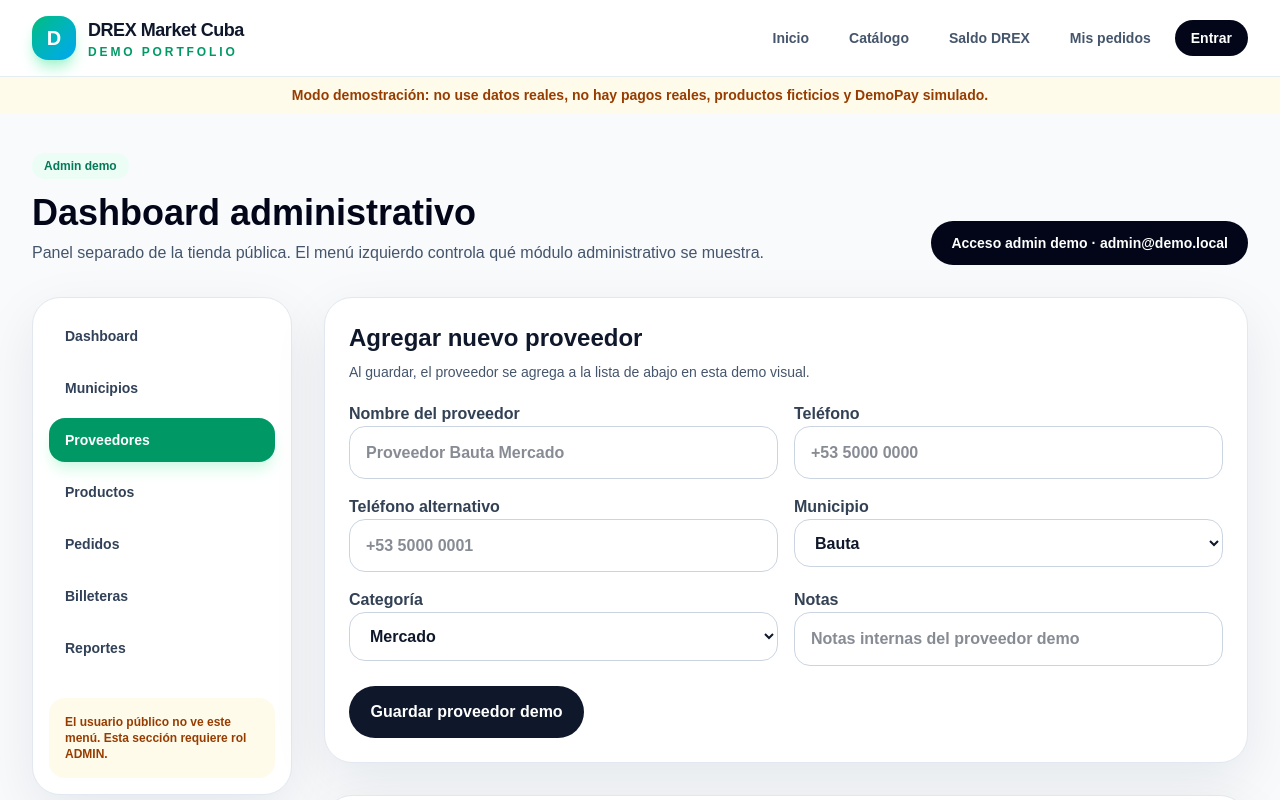
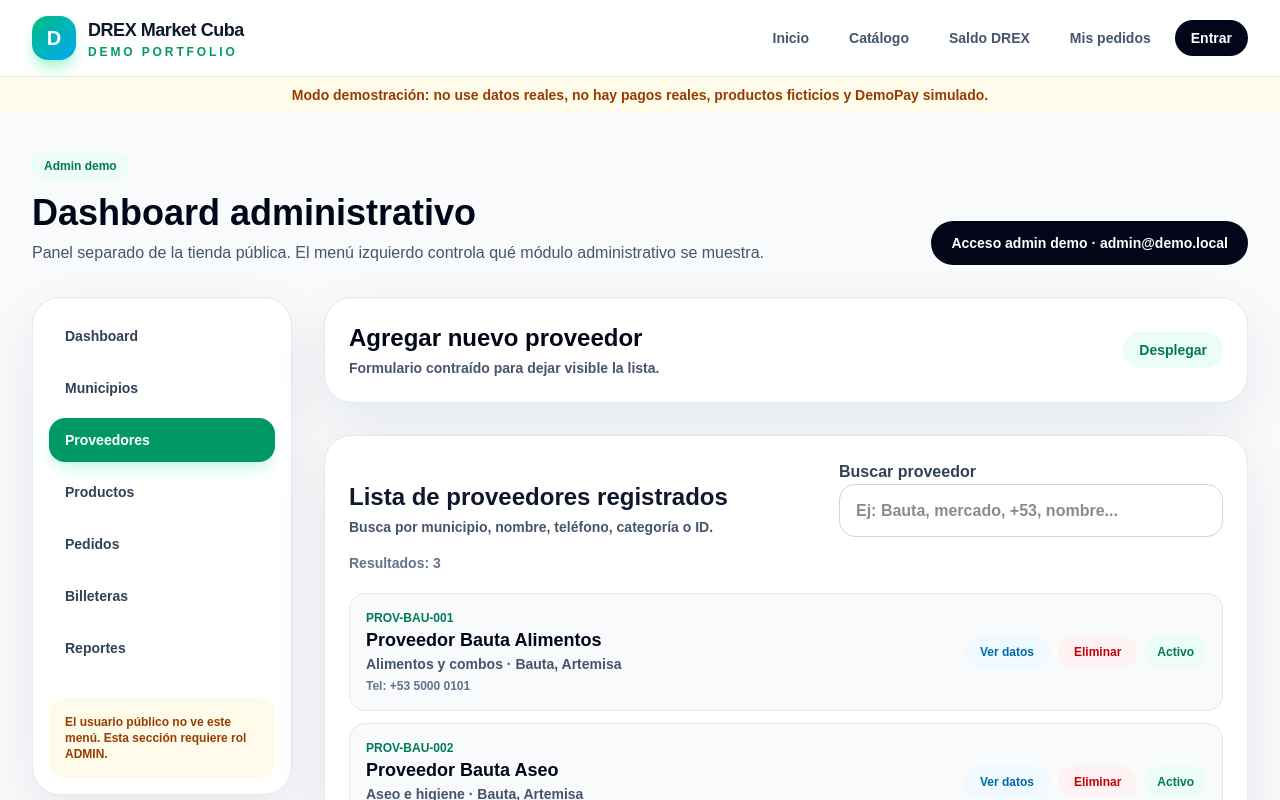
Before and after one commit to Yoarcy/drex-market-cuba-demo, a Next.js app: page /admin in a window 1280 px wide. Both pictures are taken after a click on the button "Proveedores". Shown: the top 800 px of the page. Built offline with nearby package versions, Linux system fonts and the light colour scheme.

Commit message:
feat: collapse provider form and add provider search

```diff
--- a/src/app/admin/page.tsx
+++ b/src/app/admin/page.tsx
@@ -28,6 +28,8 @@ export default function AdminPage() {
   const [providerList, setProviderList] = useState<Provider[]>(initialProviders);
   const [selectedProvider, setSelectedProvider] = useState(initialProviders[0].id);
   const [viewProvider, setViewProvider] = useState<Provider | null>(null);
+  const [showProviderForm, setShowProviderForm] = useState(false);
+  const [providerSearch, setProviderSearch] = useState("");
   const [providerForm, setProviderForm] = useState({
     name: "",
     phone: "",
@@ -41,6 +43,16 @@ export default function AdminPage() {
     () => providerList.find((provider) => provider.id === selectedProvider) ?? providerList[0],
     [providerList, selectedProvider],
   );
+  const filteredProviders = useMemo(() => {
+    const query = providerSearch.trim().toLowerCase();
+    if (!query) return providerList;
+    return providerList.filter((provider) =>
+      [provider.name, provider.municipality, provider.province, provider.category, provider.phone, provider.id]
+        .join(" ")
+        .toLowerCase()
+        .includes(query),
+    );
+  }, [providerList, providerSearch]);
 
   const updateProviderField = (field: keyof typeof providerForm, value: string) => {
     setProviderForm((current) => ({ ...current, [field]: value }));
@@ -98,9 +110,16 @@ export default function AdminPage() {
 
           {section === "Proveedores" && <>
             <section className="demo-card p-6">
-              <h2 className="text-2xl font-black">Agregar nuevo proveedor</h2>
-              <p className="mt-2 text-sm text-slate-600">Al guardar, el proveedor se agrega a la lista de abajo en esta demo visual.</p>
-              <div className="mt-5 grid gap-4 md:grid-cols-2">
+              <button onClick={() => setShowProviderForm((value) => !value)} className="flex w-full items-center justify-between text-left">
+                <span>
+                  <span className="text-2xl font-black text-slate-950">Agregar nuevo proveedor</span>
+                  <span className="mt-1 block text-sm font-semibold text-slate-600">Formulario contraído para dejar visible la lista.</span>
+                </span>
+                <span className="rounded-full bg-emerald-50 px-4 py-2 text-sm font-black text-emerald-700">{showProviderForm ? "Ocultar" : "Desplegar"}</span>
+              </button>
+              {showProviderForm && (
+                <div className="mt-5">
+                  <div className="grid gap-4 md:grid-cols-2">
                     <Field label="Nombre del proveedor" placeholder="Proveedor Bauta Mercado" value={providerForm.name} onChange={(value) => updateProviderField("name", value)} />
                     <Field label="Teléfono" placeholder="+53 5000 0000" value={providerForm.phone} onChange={(value) => updateProviderField("phone", value)} />
                     <Field label="Teléfono alternativo" placeholder="+53 5000 0001" value={providerForm.altPhone} onChange={(value) => updateProviderField("altPhone", value)} />
@@ -109,14 +128,24 @@ export default function AdminPage() {
                     <Field label="Notas" placeholder="Notas internas del proveedor demo" value={providerForm.notes} onChange={(value) => updateProviderField("notes", value)} />
                   </div>
                   <button onClick={addProvider} className="btn-dark mt-5">Guardar proveedor demo</button>
+                </div>
+              )}
             </section>
 
             {viewProvider && <section className="rounded-[1.75rem] border border-emerald-200 bg-emerald-50 p-6"><div className="flex flex-col gap-4 md:flex-row md:items-start md:justify-between"><div><p className="text-xs font-black text-emerald-700">Vista de proveedor</p><h2 className="mt-1 text-2xl font-black text-slate-950">{viewProvider.name}</h2><div className="mt-3 grid gap-2 text-sm font-semibold text-slate-700 md:grid-cols-2"><p>ID: {viewProvider.id}</p><p>Municipio: {viewProvider.municipality}, {viewProvider.province}</p><p>Categoría: {viewProvider.category}</p><p>Teléfono: {viewProvider.phone}</p><p>Estado: {viewProvider.status}</p><p>Notas: {viewProvider.contact}</p></div></div><button onClick={() => setViewProvider(null)} className="rounded-full bg-white px-4 py-2 text-sm font-black text-emerald-700">Cerrar vista</button></div></section>}
 
             <section className="demo-card p-6">
+              <div className="flex flex-col gap-4 md:flex-row md:items-end md:justify-between">
+                <div>
                   <h2 className="text-2xl font-black">Lista de proveedores registrados</h2>
+                  <p className="mt-1 text-sm font-semibold text-slate-600">Busca por municipio, nombre, teléfono, categoría o ID.</p>
+                </div>
+                <label className="w-full space-y-2 md:max-w-sm"><span>Buscar proveedor</span><input placeholder="Ej: Bauta, mercado, +53, nombre..." value={providerSearch} onChange={(event) => setProviderSearch(event.target.value)} /></label>
+              </div>
+              <p className="mt-4 text-sm font-bold text-slate-500">Resultados: {filteredProviders.length}</p>
               <div className="mt-5 grid gap-3">
-                {providerList.map((provider) => <article key={provider.id} className="rounded-2xl border border-slate-200 bg-slate-50 p-4"><div className="flex flex-col gap-3 md:flex-row md:items-center md:justify-between"><div><p className="text-xs font-black text-emerald-700">{provider.id}</p><h3 className="text-lg font-black text-slate-950">{provider.name}</h3><p className="text-sm font-semibold text-slate-600">{provider.category} · {provider.municipality}, {provider.province}</p><p className="mt-1 text-xs font-semibold text-slate-500">Tel: {provider.phone}</p></div><div className="flex flex-wrap gap-2"><button onClick={() => setViewProvider(provider)} className="rounded-full bg-sky-50 px-4 py-2 text-xs font-black text-sky-700">Ver datos</button><button onClick={() => deleteProvider(provider.id)} className="rounded-full bg-red-50 px-4 py-2 text-xs font-black text-red-700">Eliminar</button><span className="rounded-full bg-emerald-50 px-3 py-2 text-xs font-black text-emerald-700">{provider.status}</span></div></div></article>)}
+                {filteredProviders.map((provider) => <article key={provider.id} className="rounded-2xl border border-slate-200 bg-slate-50 p-4"><div className="flex flex-col gap-3 md:flex-row md:items-center md:justify-between"><div><p className="text-xs font-black text-emerald-700">{provider.id}</p><h3 className="text-lg font-black text-slate-950">{provider.name}</h3><p className="text-sm font-semibold text-slate-600">{provider.category} · {provider.municipality}, {provider.province}</p><p className="mt-1 text-xs font-semibold text-slate-500">Tel: {provider.phone}</p></div><div className="flex flex-wrap gap-2"><button onClick={() => setViewProvider(provider)} className="rounded-full bg-sky-50 px-4 py-2 text-xs font-black text-sky-700">Ver datos</button><button onClick={() => deleteProvider(provider.id)} className="rounded-full bg-red-50 px-4 py-2 text-xs font-black text-red-700">Eliminar</button><span className="rounded-full bg-emerald-50 px-3 py-2 text-xs font-black text-emerald-700">{provider.status}</span></div></div></article>)}
+                {filteredProviders.length === 0 && <div className="rounded-2xl bg-slate-50 p-6 text-center text-sm font-bold text-slate-500">No hay proveedores que coincidan con la búsqueda.</div>}
               </div>
             </section>
           </>}
```
Lines whose indentation alone changed are shown as unchanged.
